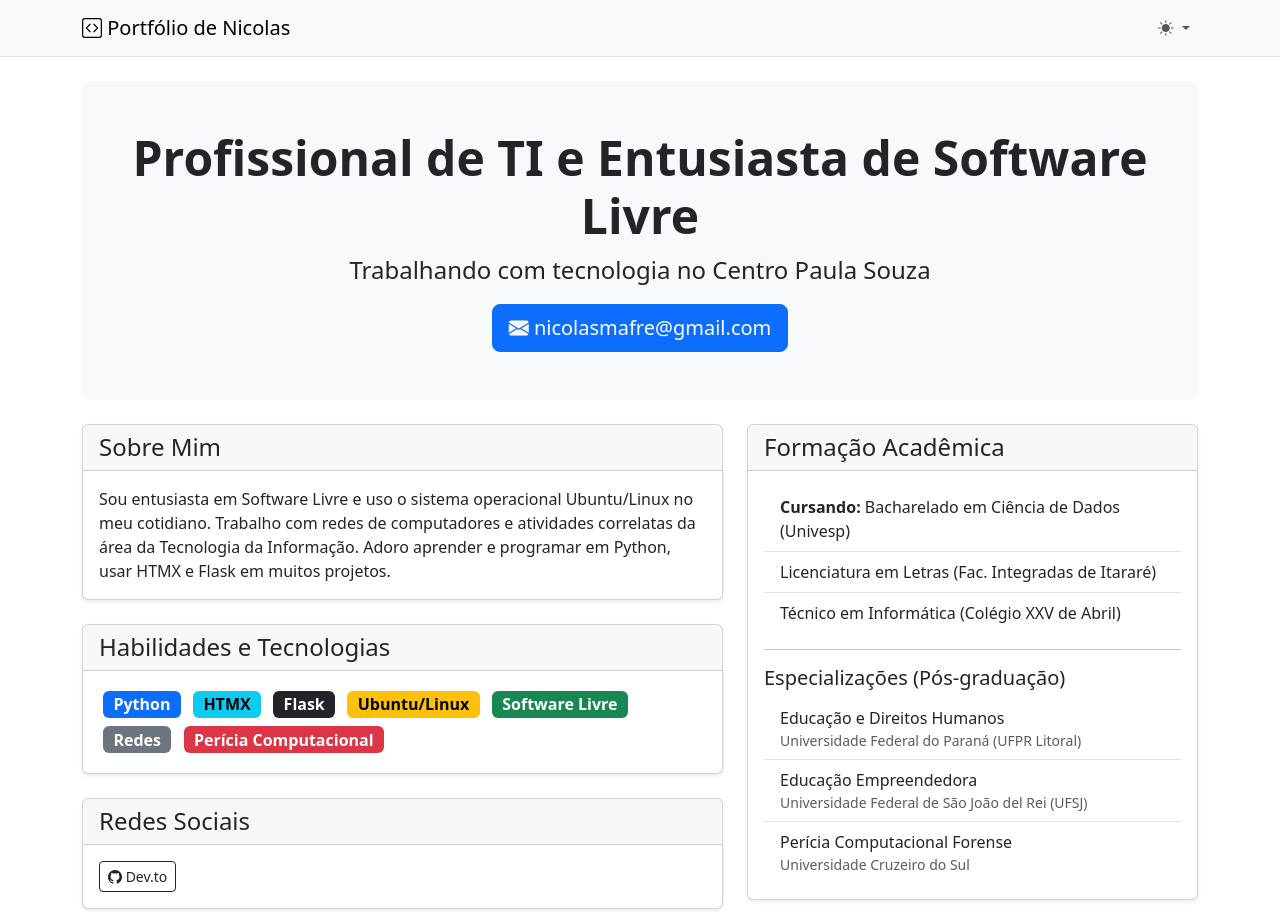
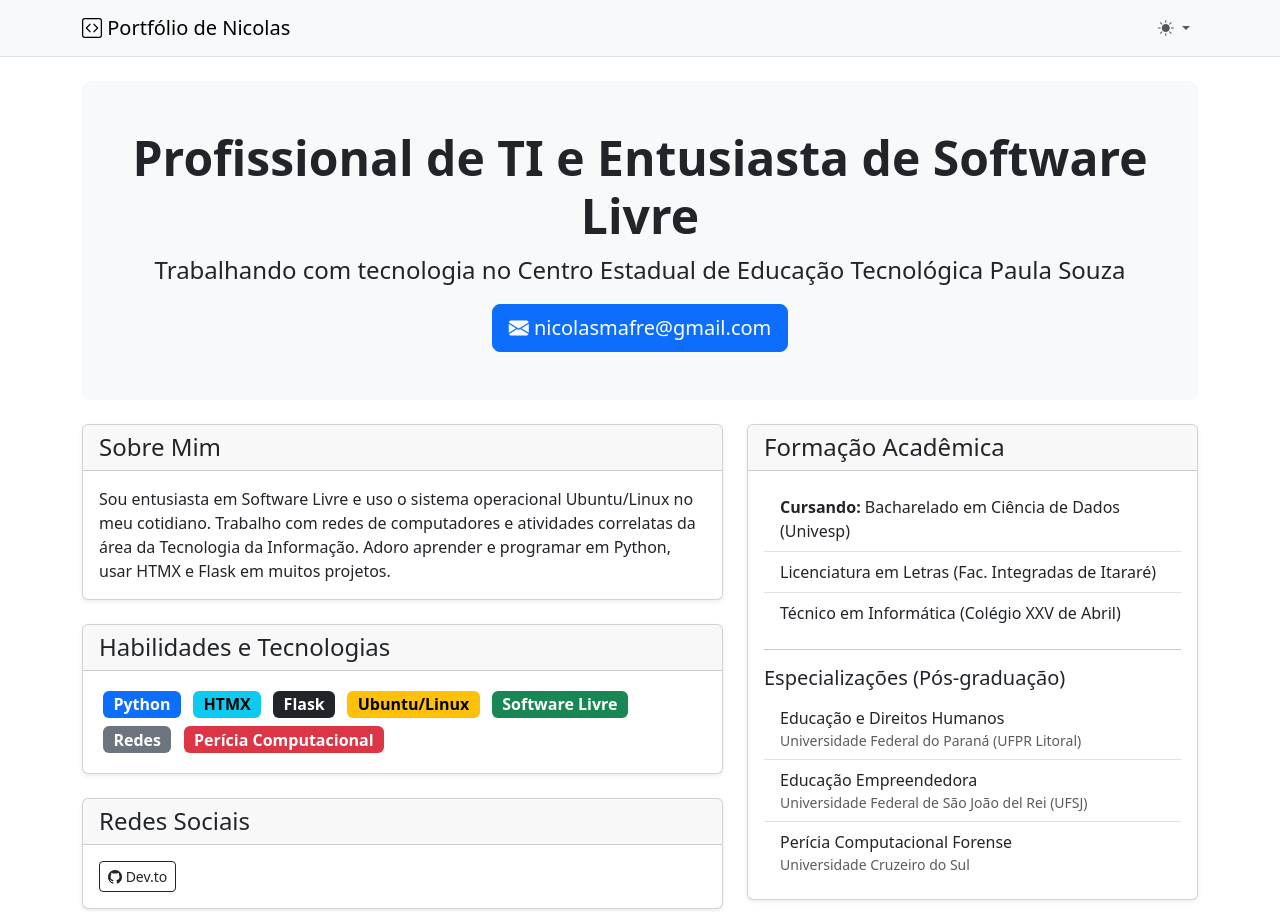
Before and after one commit to nicolasmafre/nicolasmafre.github.io, a plain HTML site: page index.html in a window 1280 px wide. Shown: the top 912 px of the page. Drawn offline with nearby package versions, Linux system fonts and the light colour scheme.

Commit message:
Atualização do Portifólio

```diff
--- a/index.html
+++ b/index.html
@@ -39,7 +39,7 @@
 
     <header class="p-5 mb-4 bg-body-tertiary rounded-3 text-center">
       <h1 class="display-5 fw-bold">Profissional de TI e Entusiasta de Software Livre</h1>
-      <p class="fs-4">Trabalhando com tecnologia no Centro Paula Souza</p>
+      <p class="fs-4">Trabalhando com tecnologia no Centro Estadual de Educação Tecnológica Paula Souza</p>
       <a href="mailto:nicolasmafre@gmail.com" target="_self" class="btn btn-primary btn-lg">
         <i class="bi bi-envelope-fill"></i> nicolasmafre@gmail.com
       </a>
```
